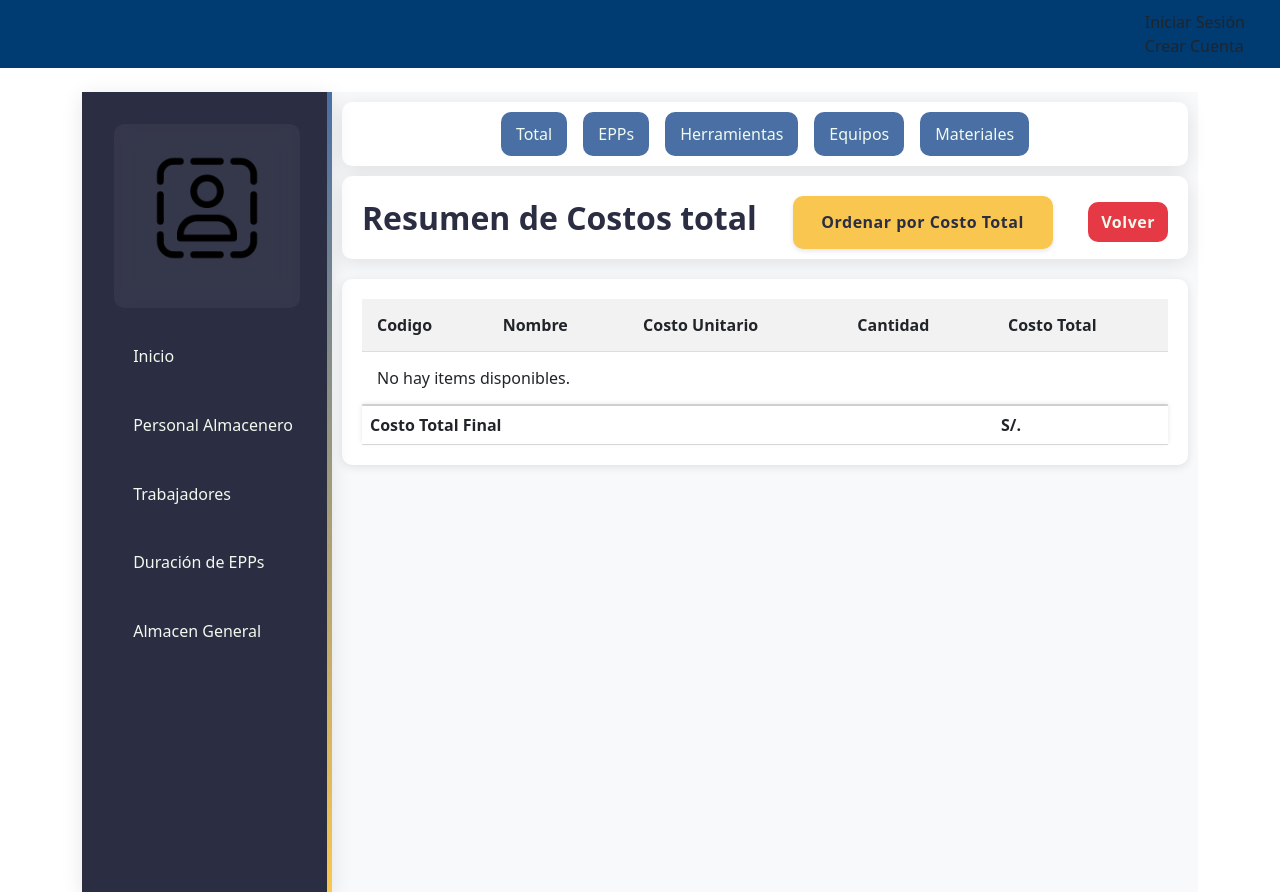
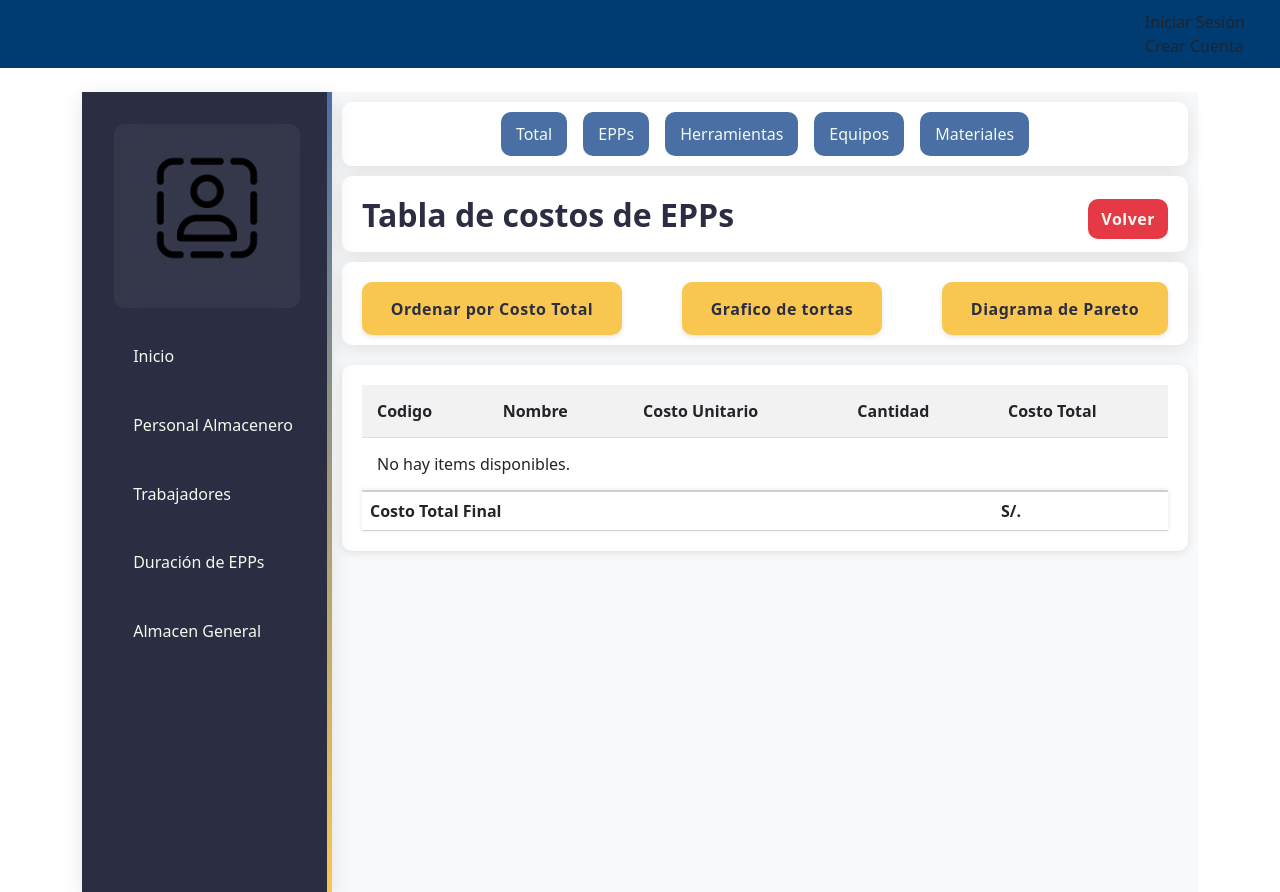
Before and after one commit to matzSoncco/trabajooo, a Django app: template misapps/almacen/templates/total_cost_table.html in a window 1280 px wide. Run offline with Django 5.2, Linux system fonts and the light colour scheme; the template is opened without the code that fills it, so the values that code supplies are empty; some libraries are stand-ins or nearby versions.

Commit message:
botones para graficos

```diff
--- a/misapps/almacen/templates/total_cost_table.html
+++ b/misapps/almacen/templates/total_cost_table.html
@@ -99,11 +99,15 @@ document.addEventListener('DOMContentLoaded', function() {
             <a class="link-form" href="{% url 'total_mat_cost_table' %}">Materiales</a>
         </nav>
         <div class="contenedor-principal" id="cost-summary-table-container">
-            <nav class="top-form">
-                <h2 class="titulo-primario">Resumen de Costos total</h2>
+            <div class="top-form">
+                <h2 class="titulo-primario">Tabla de costos de EPPs</h2>
+                <a class="quitar-btn" href="{% url 'home' %}">Volver</a>
+            </div>
+            <div class="top-form">
                 <button class="form-btn ver-obj-btn" id="sortButton">Ordenar por Costo Total</button>
-                <a class="quitar-btn" href="{% url 'home' %}">Volver</a>
-            </nav>
+                <button class="form-btn ver-obj-btn" id="sortButton">Grafico de tortas</button>
+                <button class="form-btn ver-obj-btn" id="sortButton">Diagrama de Pareto</button>
+            </div>
             <div class="tabla-mostrar">
                 <table class="tabla">
                     <thead>
--- a/misapps/almacen/templates/total_ppe_cost_table.html
+++ b/misapps/almacen/templates/total_ppe_cost_table.html
@@ -89,8 +89,12 @@ document.addEventListener('DOMContentLoaded', function() {
         <div class="contenedor-principal" id="cost-table-container">
             <div class="top-form">
                 <h2 class="titulo-primario">Tabla de costos de EPPs</h2>
+                <a class="quitar-btn" href="{% url 'home' %}">Volver</a>
+            </div>
+            <div class="top-form">
                 <button class="form-btn ver-obj-btn" id="sortButton">Ordenar por Costo Total</button>
-                <a class="quitar-btn" href="{% url 'home' %}">Volver</a>
+                <button class="form-btn ver-obj-btn" id="sortButton">Grafico de tortas</button>
+                <button class="form-btn ver-obj-btn" id="sortButton">Diagrama de Pareto</button>
             </div>
             <div class="tabla-mostrar">
                 <table class="tabla">
```
Also changed, not shown: misapps/almacen/templates/total_equip_cost_table.html (+6 -2 lines), misapps/almacen/templates/total_mat_cost_table.html (+6 -2 lines), misapps/almacen/templates/total_tool_cost_table.html (+6 -2 lines).
